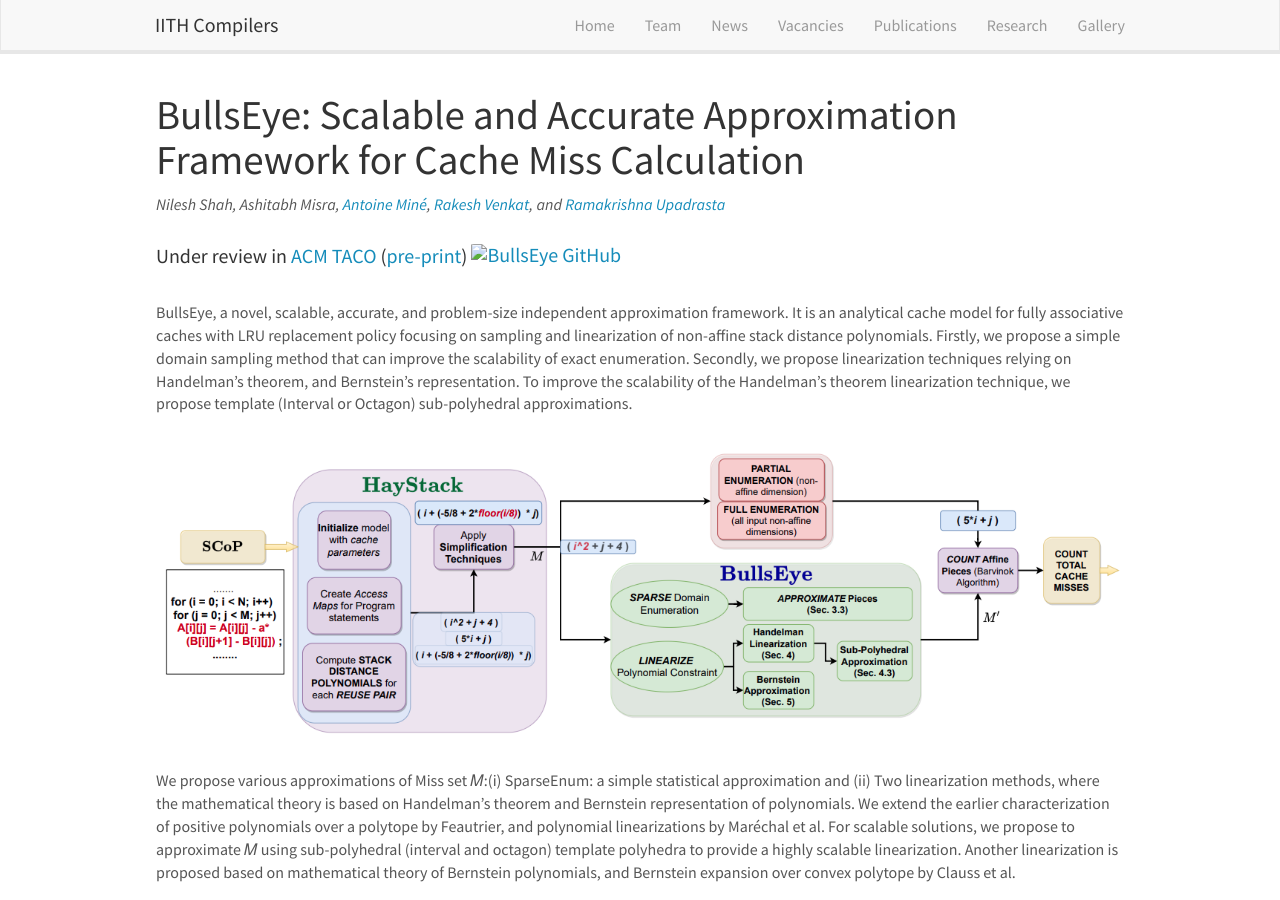
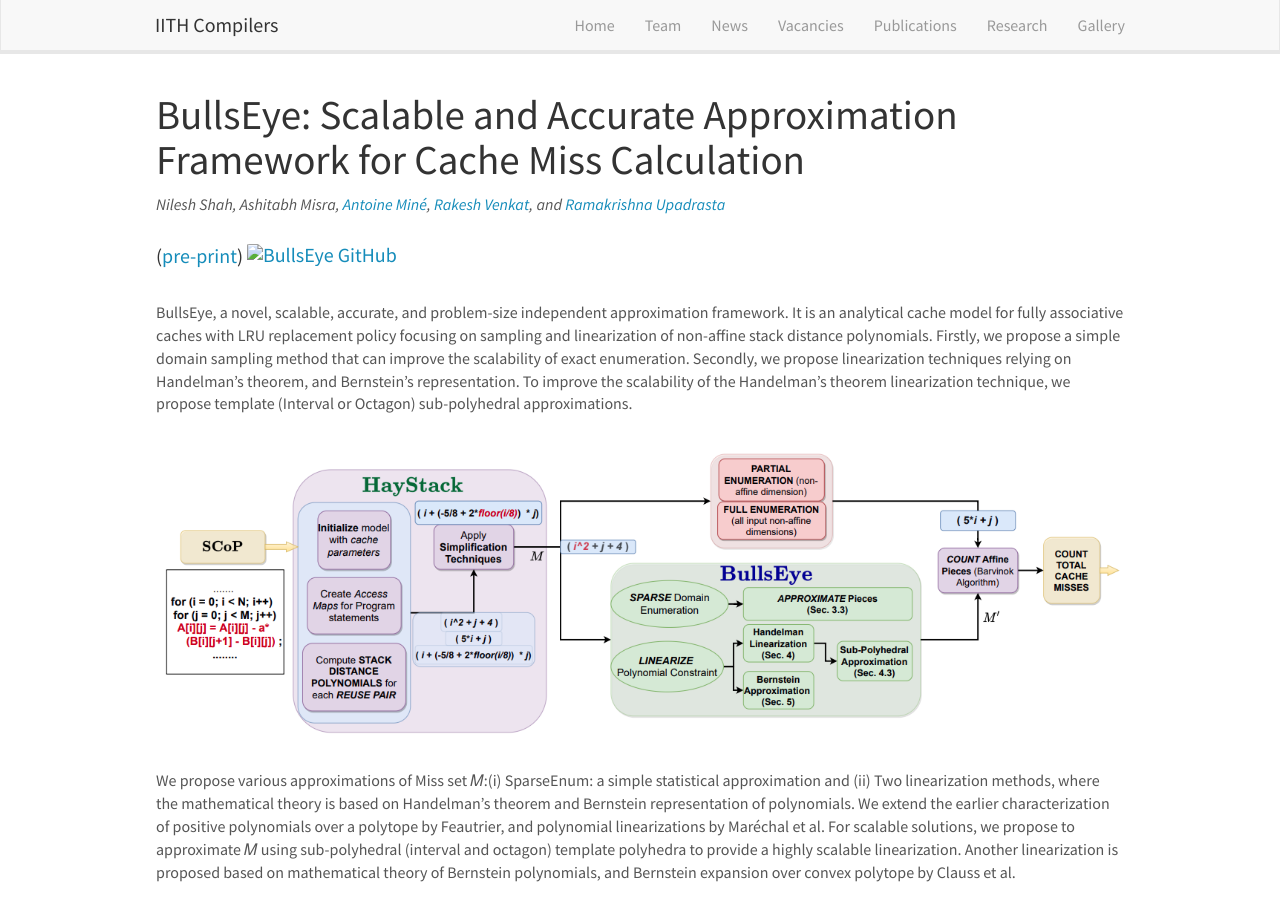
Before and after one commit to utpalbora/compilers.cse.iith.ac.in, a Jekyll site: the page built from _pages/bullseye.md, in a window 1280 px wide and 900 px high. Built offline with Jekyll 4.4.1, drawn with Linux system fonts in a browser that asks for light colours; nearby versions of some CDN libraries.

Commit message:
Updated page

```diff
--- a/_pages/bullseye.md
+++ b/_pages/bullseye.md
@@ -8,7 +8,7 @@ permalink: /projects/bullseye/
 
 # BullsEye: Scalable and Accurate Approximation Framework for Cache Miss Calculation
 *Nilesh Shah, Ashitabh Misra, [Antoine Miné](https://www-apr.lip6.fr/~mine/){:target="_blank"}, [Rakesh Venkat](https://www.iith.ac.in/~rakeshvenkat/){:target="_blank"}, and [Ramakrishna Upadrasta](https://www.iith.ac.in/~ramakrishna){:target="_blank"}*
-#### Under review in [ACM TACO](https://dl.acm.org/journal/taco){:target="_blank"} ([pre-print](https://arxiv.org/abs/XXXX){:target="_blank"}) <a href="https://github.com/IITH-Compilers/bullseye" target="_blank"> <img  class="dp-img" alt="BullsEye GitHub" src="https://github.githubassets.com/favicons/favicon.svg" width="23px" height="23px"></a>
+#### ([pre-print](https://arxiv.org/abs/XXXX){:target="_blank"}) <a href="https://github.com/IITH-Compilers/bullseye" target="_blank"> <img  class="dp-img" alt="BullsEye GitHub" src="https://github.githubassets.com/favicons/favicon.svg" width="23px" height="23px"></a>
 
 
 BullsEye, a novel, scalable, accurate, and problem-size independent approximation framework.
```
